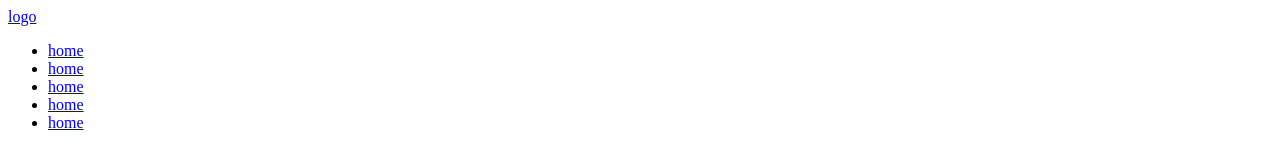
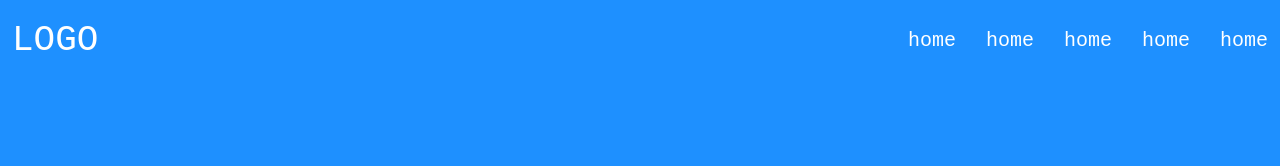
Before and after one commit to Jaloliddin199825/test, a plain HTML site: page index.html in a window 1280 px wide. Drawn offline with Linux system fonts and the light colour scheme.

Commit message:
style add

```diff
--- a/index.html
+++ b/index.html
@@ -1,11 +1,14 @@
 <!DOCTYPE html>
 <html lang="en">
+
 <head>
     <meta charset="UTF-8">
     <meta http-equiv="X-UA-Compatible" content="IE=edge">
     <meta name="viewport" content="width=device-width, initial-scale=1.0">
-    <title>Document</title>
+    <title>Git start</title>
+    <link rel="stylesheet" href="style.css">
 </head>
+
 <body>
     <header class="header">
         <nav class="header__nav">
@@ -18,9 +21,9 @@
                     <li class="header__item"><a href="#!" class="header__link">home</a></li>
                     <li class="header__item"><a href="#!" class="header__link">home</a></li>
                 </ul>
-
             </div>
         </nav>
     </header>
 </body>
+
 </html>
--- /dev/null
+++ b/style.css
@@ -0,0 +1,45 @@
+* {
+    margin: 0 ;
+    padding: 0;
+    box-sizing: border-box;
+    font-family: 'Courier New', Courier, monospace;
+}
+ul, a {
+    text-decoration: none;
+    list-style: none;
+}
+.container {
+    max-width: 1320px;
+    width: 100%;
+    margin: 0 auto;
+    padding: 0 12px;
+
+}
+.header{
+    min-height: 100vh;
+    background: dodgerblue;
+}
+.header__nav {
+    padding: 20px 0;
+}
+
+.header__nav .container {
+    display: flex;
+    justify-content: space-between;
+    align-items: center;
+}
+
+.header__logo {
+    text-transform: uppercase;
+    font-size: 36px;
+    color: #fff;
+}
+.header__list{
+    display: flex;
+    column-gap: 30px;
+
+}
+.header__link{
+    font-size: 20px;
+    color: #fff;
+}
```
Lines whose indentation alone changed are shown as unchanged.
